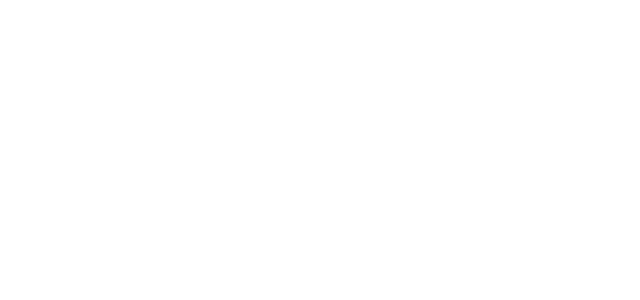
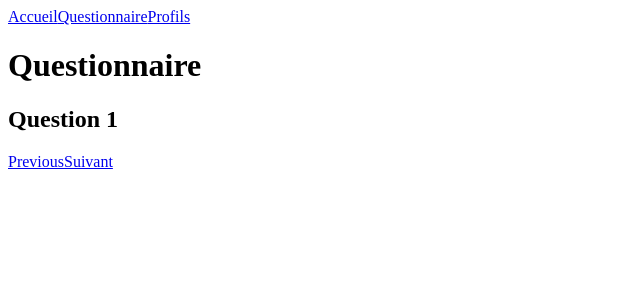
Before and after one commit to Ambrosioc/Shiny-Agency-react, a React (Create React App) app: page /survey/1 in a window 1280 px wide. Before the commit this address had no page. Shown: the top 300 px of the page, without its empty margins (0-640 px from the left). Built offline with nearby package versions, Linux system fonts and the light colour scheme.

Commit message:
add route, page folder and nav

```diff
--- a/src/App.js
+++ b/src/App.js
@@ -1,11 +1,18 @@
 import { Route, Routes } from "react-router-dom";
-import Home from "./Pages/Home/Home";
+import Nav from "./Components/Header/Nav";
+import { Home, NotFound, Survey } from "./Pages";
+import Freelances from "./Pages/Freelances";
 
 function App() {
   return (
     <>
+      <Nav />
       <Routes>
-        <Route path="/" element={<Home />} />
+        <Route exact path="/" element={<Home />} />
+        <Route path="/survey/:questionNumber" element={<Survey />} />
+        <Route path="/results" element={<div>Resultats</div>} />
+        <Route path="/freelances" element={<Freelances />} />
+        <Route path="*" element={<NotFound />} />
       </Routes>
     </>
   );
--- /dev/null
+++ b/src/Components/Header/Nav.jsx
@@ -0,0 +1,16 @@
+import React from "react";
+import { Link } from "react-router-dom";
+
+function Nav() {
+  return (
+    <>
+      <nav>
+        <Link to="/">Accueil</Link>
+        <Link to="/survey/1">Questionnaire</Link>
+        <Link to="/freelances">Profils</Link>
+      </nav>
+    </>
+  );
+}
+
+export default Nav;
--- /dev/null
+++ b/src/Pages/Freelances.jsx
@@ -0,0 +1,7 @@
+import React from "react";
+
+function Freelances() {
+  return <div>Freelances</div>;
+}
+
+export default Freelances;
--- /dev/null
+++ b/src/Pages/NotFound.jsx
@@ -0,0 +1,11 @@
+import React from "react";
+
+function NotFound() {
+  return (
+    <div>
+      <h1>404 NotFound</h1>
+    </div>
+  );
+}
+
+export default NotFound;
--- /dev/null
+++ b/src/Pages/Survey.jsx
@@ -0,0 +1,25 @@
+import React from "react";
+import { Link, useParams } from "react-router-dom";
+
+function Survey() {
+  const { questionNumber } = useParams();
+  const questionNumberInt = parseInt(questionNumber);
+  const prevQuestionNumber =
+    questionNumberInt === 1 ? 1 : questionNumberInt - 1;
+  const nextQuestionNumber = questionNumberInt + 1;
+
+  return (
+    <div>
+      <h1>Questionnaire</h1>
+      <h2>Question {questionNumber}</h2>
+      <Link to={`/survey/${prevQuestionNumber}`}>Previous</Link>
+      {questionNumberInt === 10 ? (
+        <Link to="/results">Resultats</Link>
+      ) : (
+        <Link to={`/survey/${nextQuestionNumber}`}>Suivant</Link>
+      )}
+    </div>
+  );
+}
+
+export default Survey;
--- /dev/null
+++ b/src/Pages/index.js
@@ -0,0 +1,3 @@
+export { default as Home } from "./Home";
+export { default as Survey } from "./Survey";
+export { default as NotFound } from "./NotFound";
```
Also changed, not shown: src/Pages/Results.jsx (added, +7 -0 lines), src/Pages/Home.jsx (renamed from src/Pages/Home/Home.jsx).
